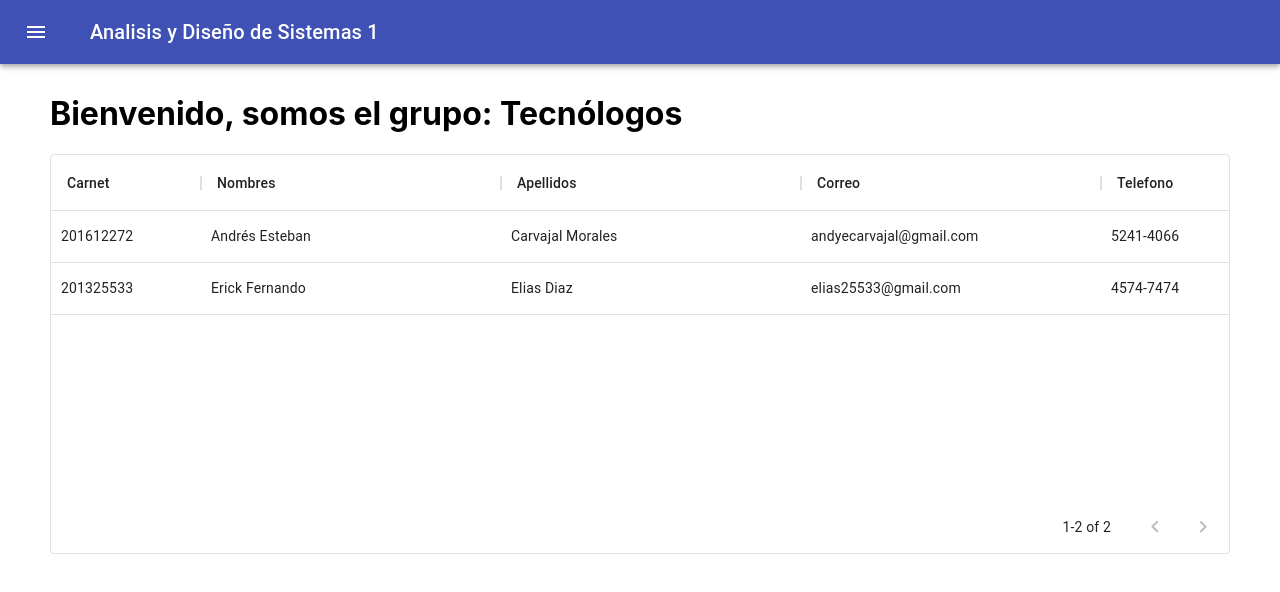
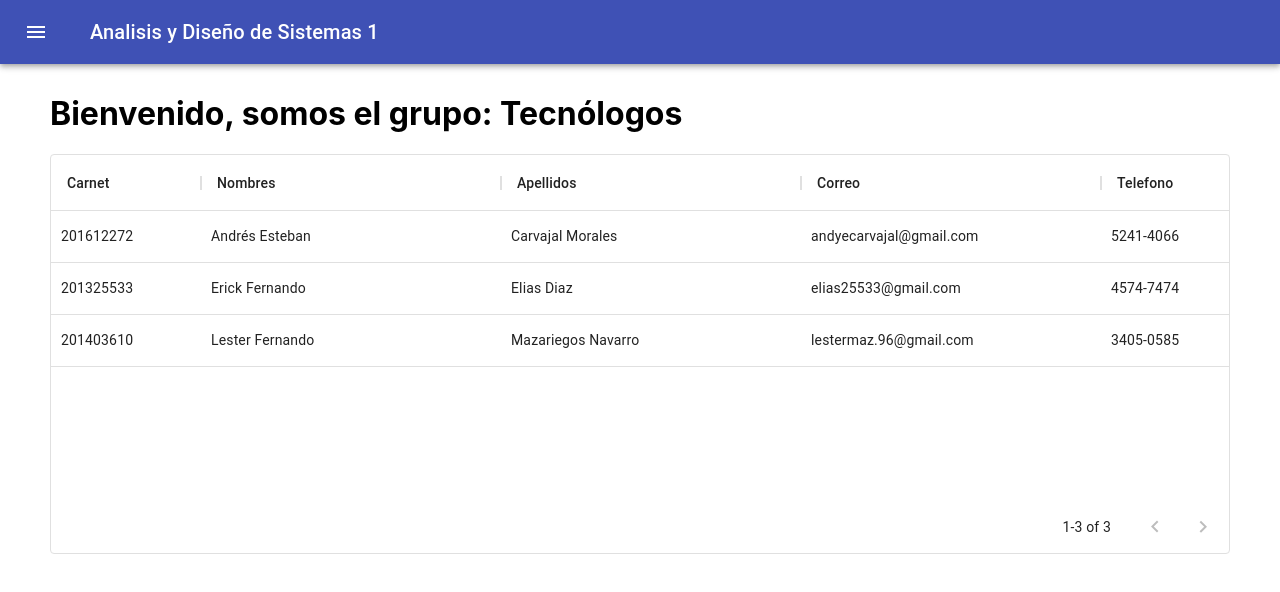
Before and after one commit to Askaredox/AYD1_Practica1_13, a React (Create React App) app in the folder frontend/: page / in a window 1280 px wide. Shown: the top 592 px of the page. Built offline with nearby package versions, Linux system fonts and the light colour scheme.

Commit message:
Se agregaron los datos del estudiante 3

```diff
--- a/frontend/src/home/Home.jsx
+++ b/frontend/src/home/Home.jsx
@@ -35,7 +35,8 @@ class Home extends React.Component{
             ],
             filas:[
                 {id:'201612272', name:'Andrés Esteban', lastname:'Carvajal Morales', mail:'andyecarvajal@gmail.com', phone:'5241-4066'},
-                {id:'201325533', name:'Erick Fernando', lastname:'Elias Diaz', mail:'elias25533@gmail.com', phone:'4574-7474'}
+                {id:'201325533', name:'Erick Fernando', lastname:'Elias Diaz', mail:'elias25533@gmail.com', phone:'4574-7474'},
+                {id:'201403610', name:'Lester Fernando', lastname:'Mazariegos Navarro', mail:'lestermaz.96@gmail.com', phone:'3405-0585'}
             ]
         }
     }
```
